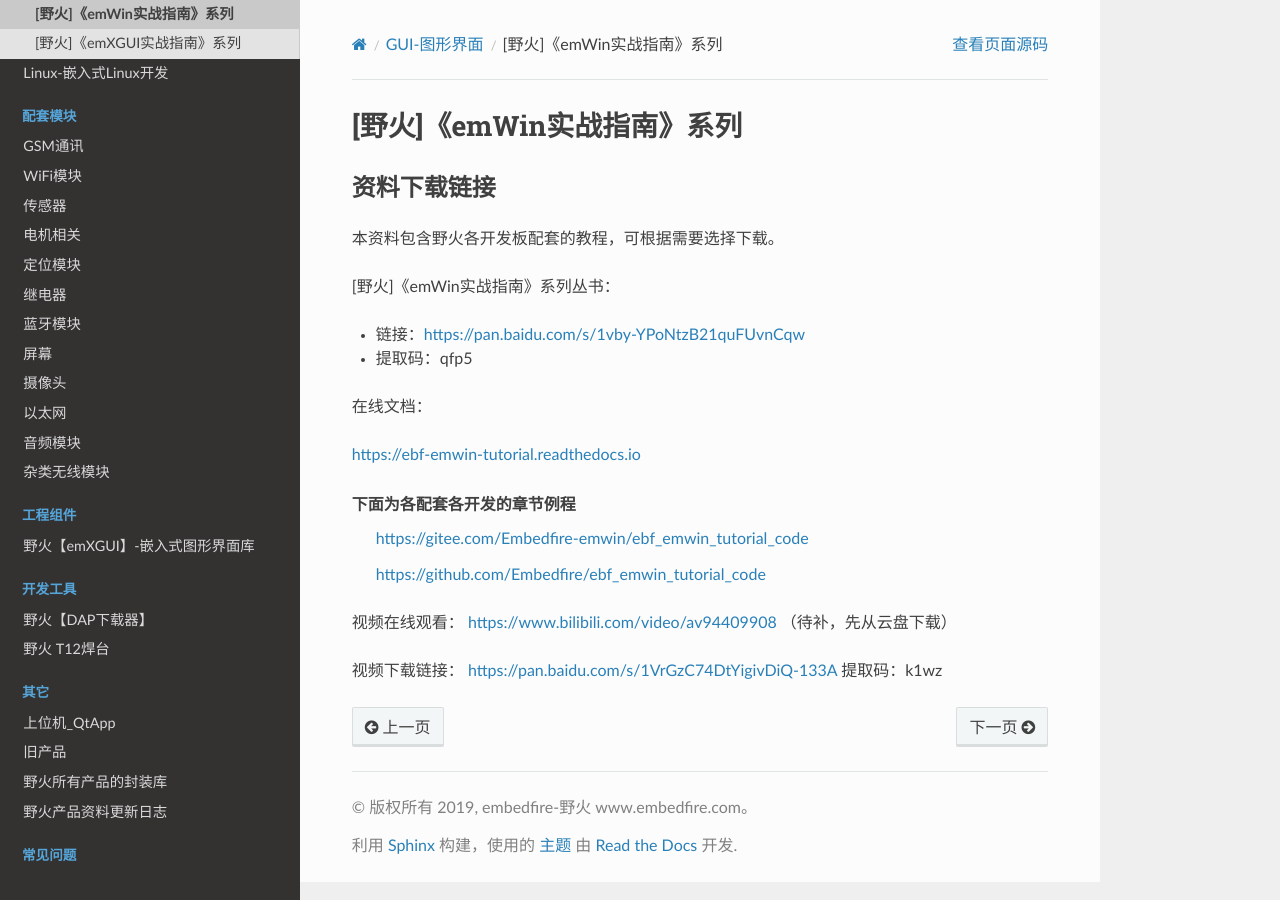
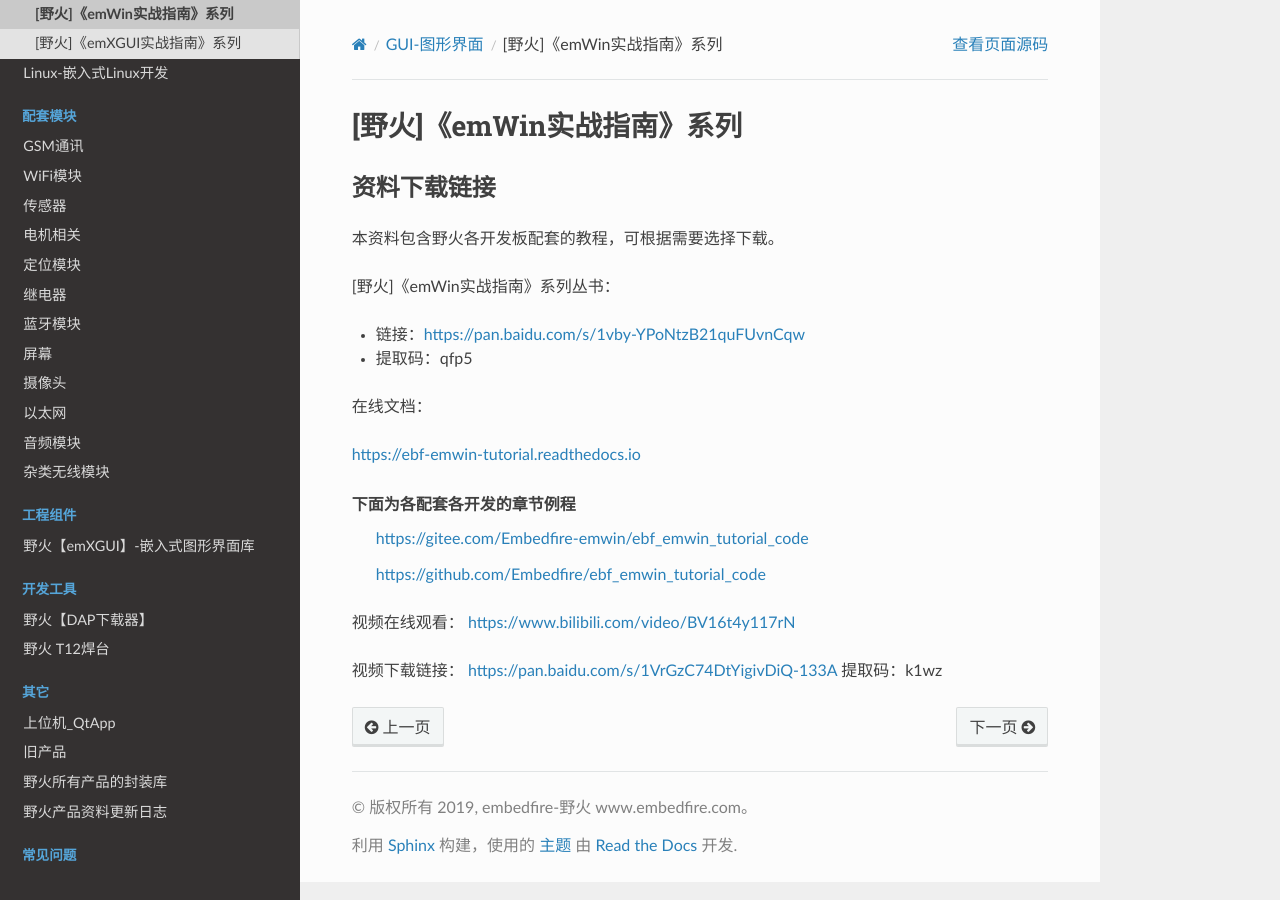
Before and after one commit to Embedfire/ebf_products, a Sphinx documentation site: the page built from documentation/tutorial/ebf_emwin_tutorial.rst, in a window 1280 px wide. Built offline with Sphinx 7.4.7 and the Read the Docs theme 2.0.0, drawn with Linux system fonts in a browser that asks for light colours; pages that are not in the unit, such as notebooks, are missing from menus.

Commit message:
Update ebf_emwin_tutorial.rst

```diff
--- a/documentation/tutorial/ebf_emwin_tutorial.rst
+++ b/documentation/tutorial/ebf_emwin_tutorial.rst
@@ -27,7 +27,7 @@
 
 
 视频在线观看：
-https://www.bilibili.com/video/av94409908  （待补，先从云盘下载）
+https://www.bilibili.com/video/BV16t4y117rN
 
 
 视频下载链接：
```
